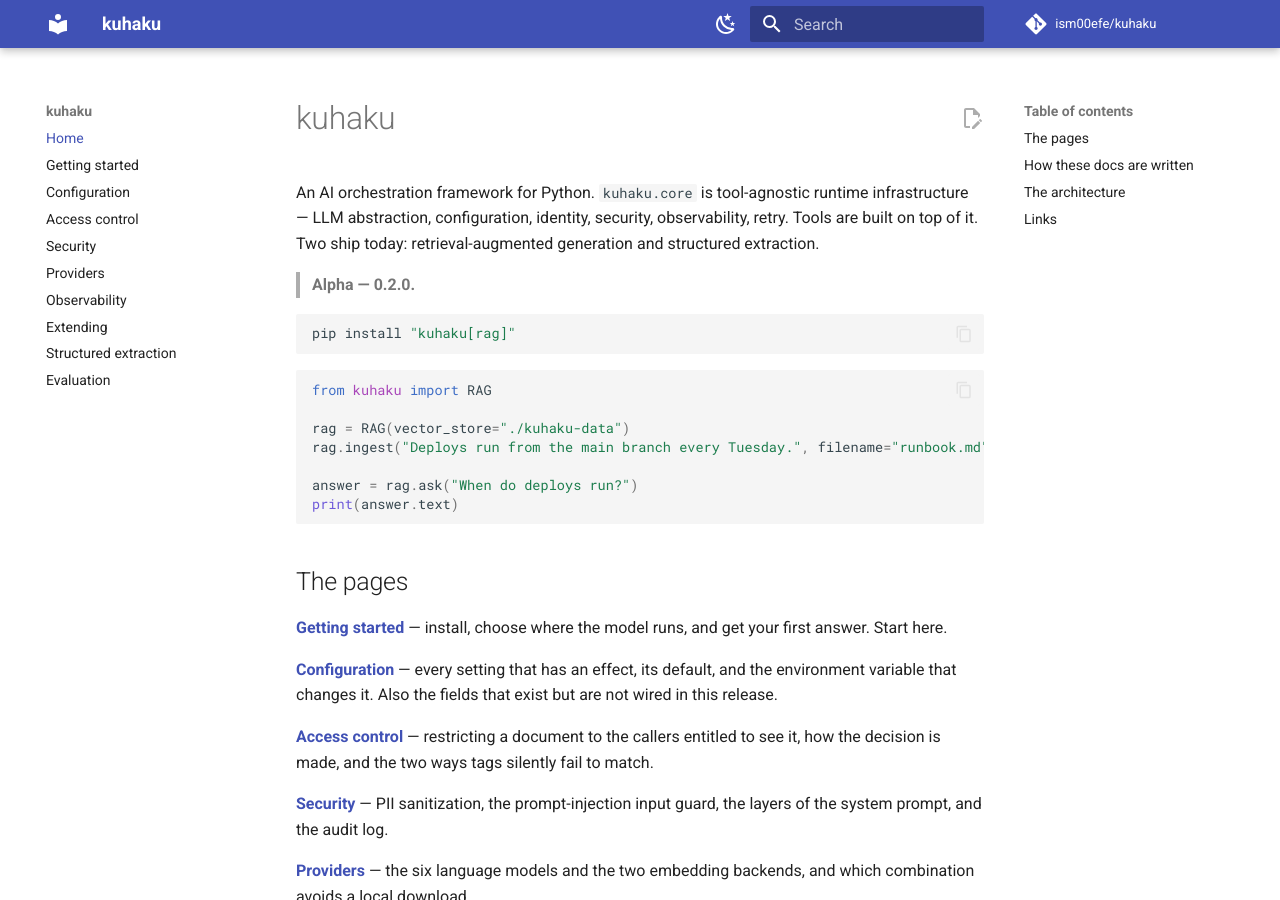
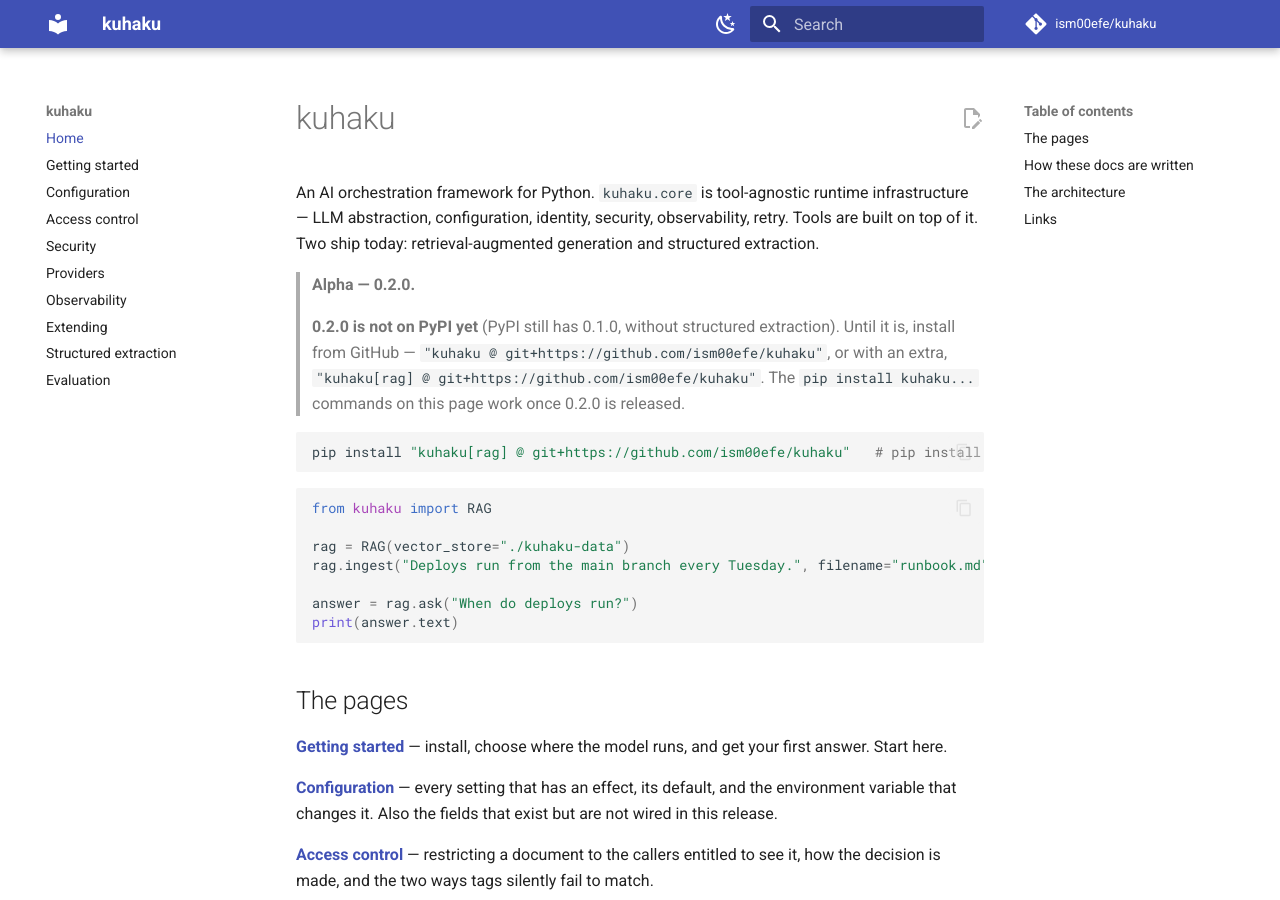
Before and after one commit to ism00efe/kuhaku, an MkDocs documentation site: the page built from docs/index.md, in a window 1280 px wide and 900 px high. Built offline with MkDocs 1.6.1 and Material for MkDocs 9.7.7, drawn with Linux system fonts in a browser that asks for light colours; comment, search, counter and statistics services are not loaded.

Commit message:
docs: install from GitHub until 0.2.0 is on PyPI
PyPI still has 0.1.0, which has no structured extraction, so the
README's first command installed a kuhaku the rest of the page does not
describe. The quickstart and the docs' install commands now install
from GitHub, with a note to switch back to pip install kuhaku once
0.2.0 is released.

Co-Authored-By: Claude Opus 5.5 <noreply@anthropic.com>

````diff
--- a/docs/index.md
+++ b/docs/index.md
@@ -6,9 +6,14 @@ retry. Tools are built on top of it. Two ship today: retrieval-augmented generat
 structured extraction.
 
 > **Alpha — 0.2.0.**
+>
+> **0.2.0 is not on PyPI yet** (PyPI still has 0.1.0, without structured extraction).
+> Until it is, install from GitHub — `"kuhaku @ git+https://github.com/ism00efe/kuhaku"`,
+> or with an extra, `"kuhaku[rag] @ git+https://github.com/ism00efe/kuhaku"`. The
+> `pip install kuhaku...` commands on this page work once 0.2.0 is released.
 
 ```bash
-pip install "kuhaku[rag]"
+pip install "kuhaku[rag] @ git+https://github.com/ism00efe/kuhaku"   # pip install "kuhaku[rag]" once released
 ```
 
 ```python
````
Also changed, not shown: README.md (+7 -2 lines), docs/getting-started.md (+6 -1 lines).
